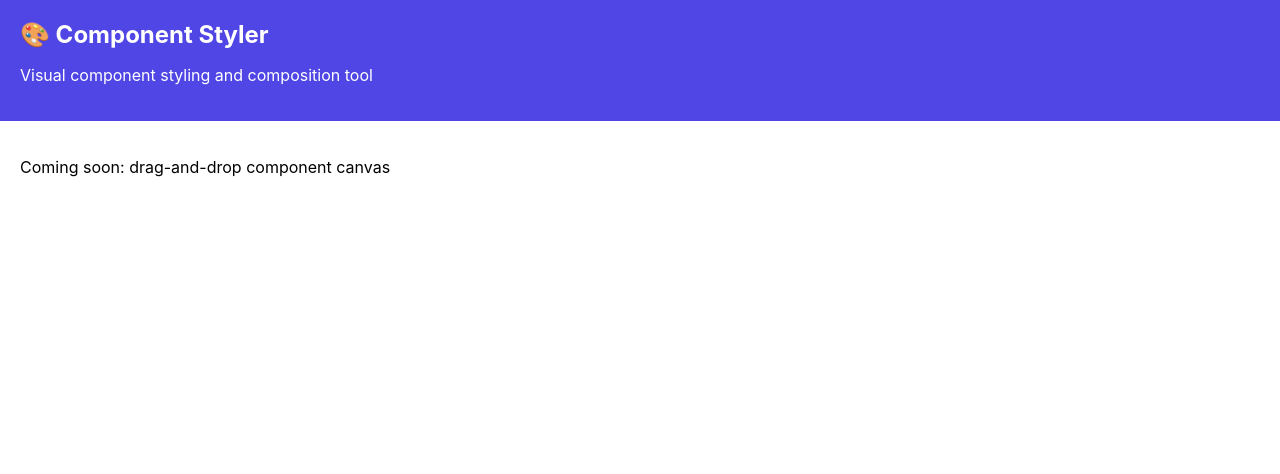
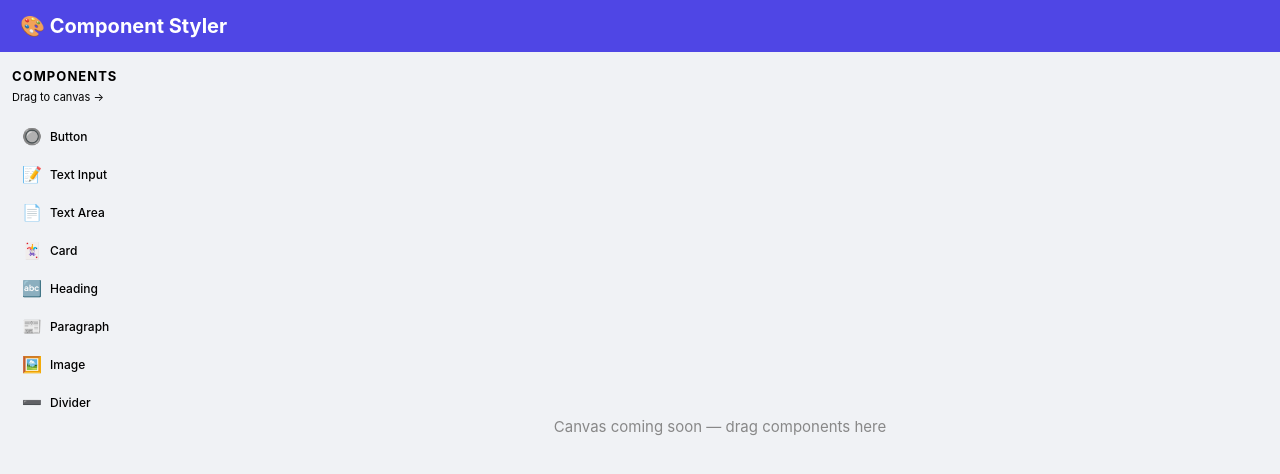
Before and after one commit to Darzu-Catalin/WP_LAB_6, a React (Create React App) app in the folder component-styler/: page / in a window 1280 px wide. Shown: the top 474 px of the page. Built offline with nearby package versions, Linux system fonts and the light colour scheme.

Commit message:
Add component palette with basic draggable items

```diff
--- a/component-styler/src/App.css
+++ b/component-styler/src/App.css
@@ -1,6 +1,7 @@
 * { box-sizing: border-box; }
-body { margin: 0; font-family: -apple-system, BlinkMacSystemFont, 'Segoe UI', sans-serif; }
+body { margin: 0; font-family: -apple-system, BlinkMacSystemFont, 'Segoe UI', sans-serif; background: #f0f2f5; }
 .app { display: flex; flex-direction: column; height: 100vh; }
-.app-header { background: #4f46e5; color: white; padding: 20px; }
-.app-title { margin: 0; font-size: 24px; }
-.app-workspace { flex: 1; display: flex; padding: 20px; }
+.app-header { background: #4f46e5; color: white; padding: 14px 20px; }
+.app-title { margin: 0; font-size: 20px; font-weight: 700; }
+.app-workspace { flex: 1; display: flex; overflow: hidden; }
+.canvas-placeholder { flex: 1; display: flex; align-items: center; justify-content: center; color: #888; font-size: 15px; }
--- a/component-styler/src/App.js
+++ b/component-styler/src/App.js
@@ -1,15 +1,25 @@
 import React from 'react';
+import { DndContext, PointerSensor, useSensor, useSensors } from '@dnd-kit/core';
+import ComponentPalette from './components/ComponentPalette';
 import './App.css';
 
 function App() {
+  const sensors = useSensors(
+    useSensor(PointerSensor, { activationConstraint: { distance: 5 } })
+  );
+
   return (
     <div className="app">
       <header className="app-header">
         <h1 className="app-title">🎨 Component Styler</h1>
-        <p>Visual component styling and composition tool</p>
       </header>
       <div className="app-workspace">
-        <p>Coming soon: drag-and-drop component canvas</p>
+        <DndContext sensors={sensors}>
+          <ComponentPalette />
+          <main className="canvas-placeholder">
+            <p>Canvas coming soon — drag components here</p>
+          </main>
+        </DndContext>
       </div>
     </div>
   );
--- /dev/null
+++ b/component-styler/src/components/ComponentPalette.css
@@ -0,0 +1,67 @@
+.component-palette {
+  width: 160px;
+  min-width: 160px;
+  background: var(--surface);
+  border-right: 1px solid var(--border);
+  padding: 16px 12px;
+  overflow-y: auto;
+  display: flex;
+  flex-direction: column;
+  gap: 4px;
+}
+
+.palette-title {
+  font-size: 13px;
+  font-weight: 700;
+  color: var(--text-secondary);
+  text-transform: uppercase;
+  letter-spacing: 0.08em;
+  margin: 0 0 2px 0;
+}
+
+.palette-hint {
+  font-size: 11px;
+  color: var(--text-muted);
+  margin: 0 0 12px 0;
+}
+
+.palette-list {
+  display: flex;
+  flex-direction: column;
+  gap: 6px;
+}
+
+.palette-item {
+  display: flex;
+  align-items: center;
+  gap: 8px;
+  padding: 8px 10px;
+  border-radius: 8px;
+  cursor: grab;
+  background: var(--palette-item-bg);
+  border: 1px solid var(--border);
+  transition: background 0.15s, transform 0.1s, box-shadow 0.15s;
+  user-select: none;
+}
+
+.palette-item:hover {
+  background: var(--palette-item-hover);
+  box-shadow: 0 2px 8px var(--shadow);
+  transform: translateY(-1px);
+}
+
+.palette-item.dragging {
+  opacity: 0.4;
+  cursor: grabbing;
+}
+
+.palette-icon {
+  font-size: 16px;
+  line-height: 1;
+}
+
+.palette-label {
+  font-size: 12px;
+  font-weight: 500;
+  color: var(--text);
+}
--- /dev/null
+++ b/component-styler/src/components/ComponentPalette.js
@@ -0,0 +1,37 @@
+import React from 'react';
+import { useDraggable } from '@dnd-kit/core';
+import { COMPONENT_TYPES } from '../utils/componentUtils';
+import './ComponentPalette.css';
+
+function PaletteItem({ type, label, icon }) {
+  const { attributes, listeners, setNodeRef, isDragging } = useDraggable({
+    id: `palette-${type}`,
+    data: { fromPalette: true, componentType: type },
+  });
+
+  return (
+    <div
+      ref={setNodeRef}
+      className={`palette-item${isDragging ? ' dragging' : ''}`}
+      {...listeners}
+      {...attributes}
+    >
+      <span className="palette-icon">{icon}</span>
+      <span className="palette-label">{label}</span>
+    </div>
+  );
+}
+
+export default function ComponentPalette() {
+  return (
+    <aside className="component-palette">
+      <h3 className="palette-title">Components</h3>
+      <p className="palette-hint">Drag to canvas →</p>
+      <div className="palette-list">
+        {COMPONENT_TYPES.map(({ type, label, icon }) => (
+          <PaletteItem key={type} type={type} label={label} icon={icon} />
+        ))}
+      </div>
+    </aside>
+  );
+}
--- /dev/null
+++ b/component-styler/src/utils/componentUtils.js
@@ -0,0 +1,67 @@
+export const DEFAULT_STYLES = {
+  backgroundColor: '#ffffff',
+  color: '#000000',
+  borderColor: '#cccccc',
+  borderWidth: '1',
+  borderStyle: 'solid',
+  borderRadius: '4',
+  fontFamily: 'inherit',
+  fontSize: '14',
+  fontWeight: '400',
+  textAlign: 'left',
+  paddingTop: '8',
+  paddingRight: '16',
+  paddingBottom: '8',
+  paddingLeft: '16',
+  marginTop: '0',
+  marginRight: '0',
+  marginBottom: '0',
+  marginLeft: '0',
+  width: 'auto',
+  height: 'auto',
+  widthUnit: 'px',
+  heightUnit: 'px',
+  boxShadow: 'none',
+  opacity: '1',
+};
+
+export const COMPONENT_TYPES = [
+  { type: 'button', label: 'Button', icon: '🔘' },
+  { type: 'input', label: 'Text Input', icon: '📝' },
+  { type: 'textarea', label: 'Text Area', icon: '📄' },
+  { type: 'card', label: 'Card', icon: '🃏' },
+  { type: 'heading', label: 'Heading', icon: '🔤' },
+  { type: 'paragraph', label: 'Paragraph', icon: '📰' },
+  { type: 'image', label: 'Image', icon: '🖼️' },
+  { type: 'divider', label: 'Divider', icon: '➖' },
+];
+
+export function stylesToCSS(styles) {
+  const border = styles.borderWidth && styles.borderStyle !== 'none'
+    ? `${styles.borderWidth}px ${styles.borderStyle} ${styles.borderColor}`
+    : styles.borderStyle === 'none' ? 'none' : undefined;
+
+  const widthVal = styles.width === 'auto' ? 'auto' : `${styles.width}${styles.widthUnit || 'px'}`;
+  const heightVal = styles.height === 'auto' ? 'auto' : `${styles.height}${styles.heightUnit || 'px'}`;
+
+  return {
+    backgroundColor: styles.backgroundColor,
+    color: styles.color,
+    border,
+    borderRadius: `${styles.borderRadius}px`,
+    fontFamily: styles.fontFamily,
+    fontSize: `${styles.fontSize}px`,
+    fontWeight: styles.fontWeight,
+    textAlign: styles.textAlign,
+    padding: `${styles.paddingTop}px ${styles.paddingRight}px ${styles.paddingBottom}px ${styles.paddingLeft}px`,
+    margin: `${styles.marginTop}px ${styles.marginRight}px ${styles.marginBottom}px ${styles.marginLeft}px`,
+    width: widthVal,
+    height: heightVal,
+    boxShadow: styles.boxShadow === 'none' ? 'none' : styles.boxShadow,
+    opacity: styles.opacity,
+  };
+}
+
+export function generateId() {
+  return `comp_${Date.now()}_${Math.random().toString(36).substr(2, 9)}`;
+}
```
